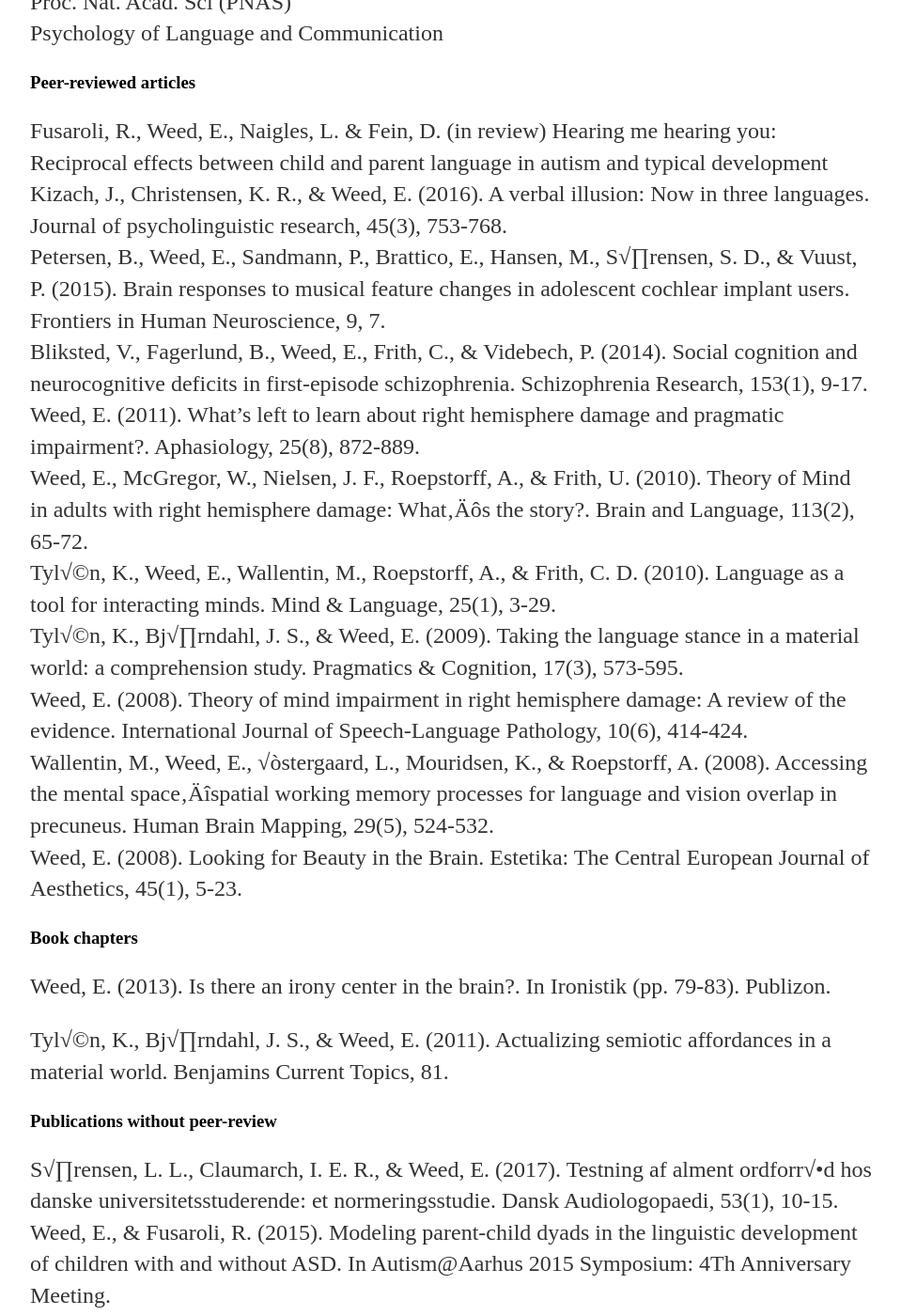
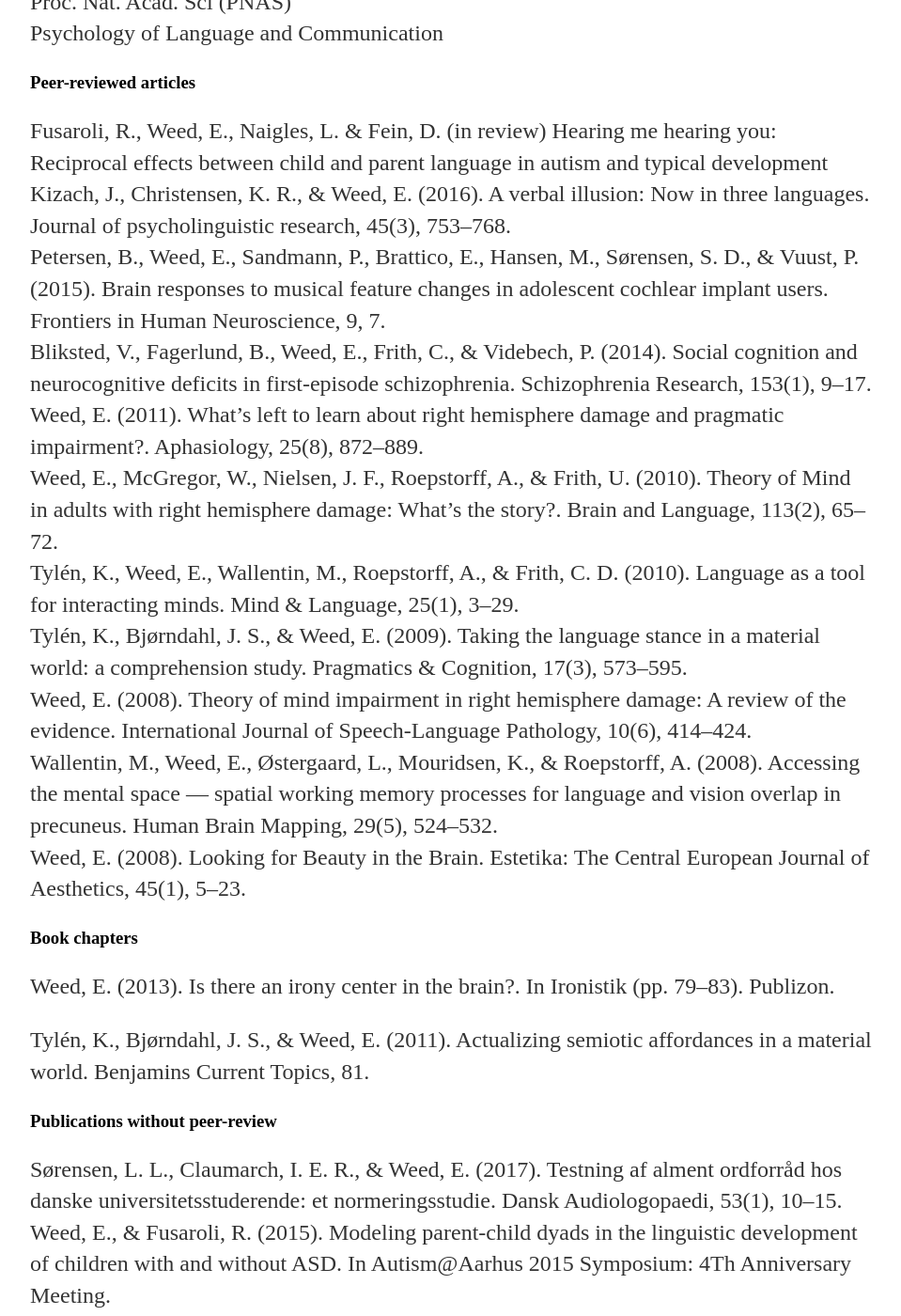
Before and after one commit to ethanweed/ethanweed.github.io, a Jekyll site: the page built from cv/index.html, in a window 1280 px wide and 1400 px high, scrolled down 3996 px. Shown: the whole window at 94% size, without its empty margins (160-1119 px from the left). Built offline with Jekyll 4.4.1, drawn with Linux system fonts in a browser that asks for light colours; some of the changed text lies outside the part shown.

Commit message:
fixed unicode characters
Using markdown services to change md to html causes unicode problems, but using Marked2 does not.

```diff
--- a/cv/index.html
+++ b/cv/index.html
@@ -44,21 +44,21 @@ http://cc.au.dk/forskning/forskningscentre/language-as-a-tool-for-learning/</p>
 
 <h3 id="othercourses">Other courses</h3>
 
-<p>2013: Graduate Certificate in Tertiary Teaching, Aarhus University <br />
-2012: ERP Bootcamp, Department of Psychology, Copenhagen University <br />
-2007: Wellcome Trust Centre for Neuroimaging SPM course <br />
+<p>2013: Graduate Certificate in Tertiary Teaching, Aarhus University<br/>
+2012: ERP Bootcamp, Department of Psychology, Copenhagen University<br/>
+2007: Wellcome Trust Centre for Neuroimaging SPM course<br/>
 2006: Introduction to MATLAB, Center for Functionally Integrative Neuroscience</p>
 
 <h3 id="publicationmetrics">Publication Metrics</h3>
 
-<p>Peer-reviewed <br />
-Articles: 11 (first/sole author: 4; last author: 2) <br />
-Refereed posters and abstracts: 19 <br />
-Book chapters: 2 (first/sole author: 1; last author: 1) <br />
-Without peer-review <br />
+<p>Peer-reviewed<br/>
+Articles: 11 (first/sole author: 4; last author: 2)<br/>
+Refereed posters and abstracts: 19<br/>
+Book chapters: 2 (first/sole author: 1; last author: 1)<br/>
+Without peer-review<br/>
 Articles and dissemination: 9</p>
 
-<p>Citations: 328 (google scholar April 26, 2018) <br />
+<p>Citations: 328 (google scholar April 26, 2018)<br/>
 H-index: 7 (google scholar April 26, 2018)</p>
 
 <h3 id="supervision">Supervision</h3>
@@ -75,24 +75,24 @@ H-index: 7 (google scholar April 26, 2018)</p>
 
 <h4 id="malevel">MA level</h4>
 
-<p>Cognitive Neurolinguistics: 2009 <br />
-Language of the Brain: 2011 <br />
-Psycholinguistics of Second Language Acquisition: 2012 <br />
-Language Challenges in the Classroom: 2012 <br />
-Statistics for Linguists: 2013 <br />
-Development of Language: Language Acquisition: 2013, 2015 <br />
-Auditory Neuroscience and Speech Processing: 2014 <br />
-Research Workshop: Dyslexia: 2016 <br />
-Research Workshop: Auditory Processing: 2017 <br />
+<p>Cognitive Neurolinguistics: 2009<br/>
+Language of the Brain: 2011<br/>
+Psycholinguistics of Second Language Acquisition: 2012<br/>
+Language Challenges in the Classroom: 2012<br/>
+Statistics for Linguists: 2013<br/>
+Development of Language: Language Acquisition: 2013, 2015<br/>
+Auditory Neuroscience and Speech Processing: 2014<br/>
+Research Workshop: Dyslexia: 2016<br/>
+Research Workshop: Auditory Processing: 2017<br/>
 Child Language Acquisition: 2016 - present</p>
 
 <h4 id="balevel">BA level</h4>
 
-<p>Psycholinguistics: 2009 - 2010 <br />
-Humanities Elective Language and Cognition: 2010 - 2014 <br />
-Language, Cognition, and the Brain: 2011 - present <br />
-Phonetics and Phonology: 2012, 2015 <br />
-Studium Generale (Introduction to Philosophy of Science): 2015 <br />
+<p>Psycholinguistics: 2009 - 2010<br/>
+Humanities Elective Language and Cognition: 2010 - 2014<br/>
+Language, Cognition, and the Brain: 2011 - present<br/>
+Phonetics and Phonology: 2012, 2015<br/>
+Studium Generale (Introduction to Philosophy of Science): 2015<br/>
 Text Analysis: 2018</p>
 
 <h3 id="dissemination">Dissemination</h3>
@@ -101,69 +101,69 @@ Text Analysis: 2018</p>
 
 <h3 id="managementandadministration">Management and Administration</h3>
 
-<p>2018: Center Leader, Language as a Tool for Learning Center, AU <br />
-2018: Study Board Representative, Department of Language, Cognitive Science and Semitics, AU <br />
-2018: Study Coordinator, Linguistics <br />
+<p>2018: Center Leader, Language as a Tool for Learning Center, AU<br/>
+2018: Study Board Representative, Department of Language, Cognitive Science and Semitics, AU<br/>
+2018: Study Coordinator, Linguistics<br/>
 2018: Internship Coordinator, Linguistics</p>
 
 <h3 id="researchgrants">Research Grants</h3>
 
-<p>2013-2018: Interacting Minds small grants for projects: ‚"Music, Voice, and Auditory Brainstem Response‚" ‚"Hearing What You‚Äôre Thinking‚" ‚"Clinical Voices‚" ‚"How well do cloze tests really test reading comprehension in Danish higher-education students?‚" <br />
+<p>2013&#8211;2018: Interacting Minds small grants for projects: “Music, Voice, and Auditory Brainstem Response” “Hearing What You’re Thinking” “Clinical Voices” “How well do cloze tests really test reading comprehension in Danish higher-education students?”<br/>
 2018: AU Funding for Language as a Tool for Learning Center</p>
 
 <h3 id="reviewing">Reviewing</h3>
 
-<p>Grant reviewing <br />
-2012: Israel Science Foundation (ISF) <br />
-PhD thesis evaluation <br />
-2018: Aymeric Duval-Markussen, Aarhus University (committee chairman) <br />
-2017: Magnus Hamnn, Aarhus University (committee chairman) <br />
-2016: Jens Sand √òstergaard, Aarhus University (committee chairman) <br />
-Positions <br />
-2015: PhD application committee, Graduate program for Language, Linguistics and Cognition, AU <br />
-Reviews for international journals <br />
-Aphasiology <br />
-Journal of Child Language <br />
-Journal of Neuroscience <br />
-Proc. Nat. Acad. Sci (PNAS) <br />
-Psychology of Language and Communication  </p>
+<p>Grant reviewing<br/>
+2012: Israel Science Foundation (ISF)<br/>
+PhD thesis evaluation<br/>
+2018: Aymeric Duval-Markussen, Aarhus University (committee chairman)<br/>
+2017: Magnus Hamnn, Aarhus University (committee chairman)<br/>
+2016: Jens Sand Østergaard, Aarhus University (committee chairman)<br/>
+Positions<br/>
+2015: PhD application committee, Graduate program for Language, Linguistics and Cognition, AU<br/>
+Reviews for international journals<br/>
+Aphasiology<br/>
+Journal of Child Language<br/>
+Journal of Neuroscience<br/>
+Proc. Nat. Acad. Sci (PNAS)<br/>
+Psychology of Language and Communication </p>
 
 <h3 id="peer-reviewedarticles">Peer-reviewed articles</h3>
 
-<p>Fusaroli, R., Weed, E., Naigles, L. &amp; Fein, D. (in review) Hearing me hearing you: Reciprocal effects between child and parent language in autism and typical development <br />
-Kizach, J., Christensen, K. R., &amp; Weed, E. (2016). A verbal illusion: Now in three languages. Journal of psycholinguistic research, 45(3), 753-768. <br />
-Petersen, B., Weed, E., Sandmann, P., Brattico, E., Hansen, M., S√∏rensen, S. D., &amp; Vuust, P. (2015). Brain responses to musical feature changes in adolescent cochlear implant users. Frontiers in Human Neuroscience, 9, 7. <br />
-Bliksted, V., Fagerlund, B., Weed, E., Frith, C., &amp; Videbech, P. (2014). Social cognition and neurocognitive deficits in first-episode schizophrenia. Schizophrenia Research, 153(1), 9-17. <br />
-Weed, E. (2011). What&#8217;s left to learn about right hemisphere damage and pragmatic impairment?. Aphasiology, 25(8), 872-889. <br />
-Weed, E., McGregor, W., Nielsen, J. F., Roepstorff, A., &amp; Frith, U. (2010). Theory of Mind in adults with right hemisphere damage: What‚Äôs the story?. Brain and Language, 113(2), 65-72. <br />
-Tyl√©n, K., Weed, E., Wallentin, M., Roepstorff, A., &amp; Frith, C. D. (2010). Language as a tool for interacting minds. Mind &amp; Language, 25(1), 3-29. <br />
-Tyl√©n, K., Bj√∏rndahl, J. S., &amp; Weed, E. (2009). Taking the language stance in a material world: a comprehension study. Pragmatics &amp; Cognition, 17(3), 573-595. <br />
-Weed, E. (2008). Theory of mind impairment in right hemisphere damage: A review of the evidence. International Journal of Speech-Language Pathology, 10(6), 414-424. <br />
-Wallentin, M., Weed, E., √òstergaard, L., Mouridsen, K., &amp; Roepstorff, A. (2008). Accessing the mental space‚Äîspatial working memory processes for language and vision overlap in precuneus. Human Brain Mapping, 29(5), 524-532. <br />
-Weed, E. (2008). Looking for Beauty in the Brain. Estetika: The Central European Journal of Aesthetics, 45(1), 5-23.</p>
+<p>Fusaroli, R., Weed, E., Naigles, L. &amp; Fein, D. (in review) Hearing me hearing you: Reciprocal effects between child and parent language in autism and typical development<br/>
+Kizach, J., Christensen, K. R., &amp; Weed, E. (2016). A verbal illusion: Now in three languages. Journal of psycholinguistic research, 45(3), 753&#8211;768.<br/>
+Petersen, B., Weed, E., Sandmann, P., Brattico, E., Hansen, M., Sørensen, S. D., &amp; Vuust, P. (2015). Brain responses to musical feature changes in adolescent cochlear implant users. Frontiers in Human Neuroscience, 9, 7.<br/>
+Bliksted, V., Fagerlund, B., Weed, E., Frith, C., &amp; Videbech, P. (2014). Social cognition and neurocognitive deficits in first-episode schizophrenia. Schizophrenia Research, 153(1), 9&#8211;17.<br/>
+Weed, E. (2011). What&#8217;s left to learn about right hemisphere damage and pragmatic impairment?. Aphasiology, 25(8), 872&#8211;889.<br/>
+Weed, E., McGregor, W., Nielsen, J. F., Roepstorff, A., &amp; Frith, U. (2010). Theory of Mind in adults with right hemisphere damage: What’s the story?. Brain and Language, 113(2), 65&#8211;72.<br/>
+Tylén, K., Weed, E., Wallentin, M., Roepstorff, A., &amp; Frith, C. D. (2010). Language as a tool for interacting minds. Mind &amp; Language, 25(1), 3&#8211;29.<br/>
+Tylén, K., Bjørndahl, J. S., &amp; Weed, E. (2009). Taking the language stance in a material world: a comprehension study. Pragmatics &amp; Cognition, 17(3), 573&#8211;595.<br/>
+Weed, E. (2008). Theory of mind impairment in right hemisphere damage: A review of the evidence. International Journal of Speech-Language Pathology, 10(6), 414&#8211;424.<br/>
+Wallentin, M., Weed, E., Østergaard, L., Mouridsen, K., &amp; Roepstorff, A. (2008). Accessing the mental space — spatial working memory processes for language and vision overlap in precuneus. Human Brain Mapping, 29(5), 524&#8211;532.<br/>
+Weed, E. (2008). Looking for Beauty in the Brain. Estetika: The Central European Journal of Aesthetics, 45(1), 5&#8211;23.</p>
 
 <h3 id="bookchapters">Book chapters</h3>
 
-<p>Weed, E. (2013). Is there an irony center in the brain?. In Ironistik (pp. 79-83). Publizon.</p>
+<p>Weed, E. (2013). Is there an irony center in the brain?. In Ironistik (pp. 79&#8211;83). Publizon.</p>
 
-<p>Tyl√©n, K., Bj√∏rndahl, J. S., &amp; Weed, E. (2011). Actualizing semiotic affordances in a material world. Benjamins Current Topics, 81.</p>
+<p>Tylén, K., Bjørndahl, J. S., &amp; Weed, E. (2011). Actualizing semiotic affordances in a material world. Benjamins Current Topics, 81.</p>
 
 <h3 id="publicationswithoutpeer-review">Publications without peer-review</h3>
 
-<p>S√∏rensen, L. L., Claumarch, I. E. R., &amp; Weed, E. (2017). Testning af alment ordforr√•d hos danske universitetsstuderende: et normeringsstudie. Dansk Audiologopaedi, 53(1), 10-15. <br />
+<p>Sørensen, L. L., Claumarch, I. E. R., &amp; Weed, E. (2017). Testning af alment ordforråd hos danske universitetsstuderende: et normeringsstudie. Dansk Audiologopaedi, 53(1), 10&#8211;15.<br/>
 Weed, E., &amp; Fusaroli, R. (2015). Modeling parent-child dyads in the linguistic development of children with and without ASD. In Autism@Aarhus 2015 Symposium: 4Th Anniversary Meeting.</p>
 
 <p>Weed, E., Kratschmer, A. R., Lieberoth, A., &amp; Pedersen, M. N. (2014). Wireless EEG for field study: Checking the data quality.</p>
 
 <p>Zareini, B., Nielsen, J. F., Kock-Jensen, C., Vuust, P., Weed, E., Pedersen, M. N., &amp; Overgaard, M. (2013). Cognitive Complexity and Disorders of Consciousness.</p>
 
-<p>Weed, E. (2013). A Review of Palmer, SE and Shimamura, AP eds., Aesthetic Science. Estetika, 6(1), 128-133.</p>
+<p>Weed, E. (2013). A Review of Palmer, SE and Shimamura, AP eds., Aesthetic Science. Estetika, 6(1), 128&#8211;133.</p>
 
-<p>Weed, E. (2009). N√•r ‚"Godt g√•et‚" betyder ‚"dumt gjort‚". Logos: Audiologop√¶disk Tidsskrift, (57), 12-13.</p>
+<p>Weed, E. (2009). Når ”Godt gået” betyder ”dumt gjort”. Logos: Audiologopædisk Tidsskrift, (57), 12&#8211;13.</p>
 
-<p>Weed, E. (2004). A Labyrinth Of Symbols Exploring ‚ÄòThe Garden Of Forking Paths‚Äô. Variaciones Borges, 18, 161-189.</p>
+<p>Weed, E. (2004). A Labyrinth Of Symbols Exploring ‘The Garden Of Forking Paths’. Variaciones Borges, 18, 161&#8211;189.</p>
 
-<p>Weed, E. (2004). Aspectos De La Citaci√≥n En ‚"Tl√∂n, Uqbar, Orbis Tertius‚". Variaciones Borges, 17, 21-42.</p>
+<p>Weed, E. (2004). Aspectos De La Citación En “Tlön, Uqbar, Orbis Tertius”. Variaciones Borges, 17, 21&#8211;42.</p>
 
 <p>Weed, E. (2007). Bits and pieces: perception, cognition, and language in patients with damage to the right cerebral hemisphere. In Language in cognition, cognition in language, Aarhus University</p>
 
@@ -197,16 +197,16 @@ Weed, E., &amp; Fusaroli, R. (2015). Modeling parent-child dyads in the linguist
 
 <p>Weed, E., Kratschmer, A. R., &amp; Pedersen, M. N. (2014). Testing the validity of wireless EEG for cognitive research with auditory and visual paradigms. In SNL 2014-Society for the Neurobiology of Language.</p>
 
-<p>Fusaroli, R., Bang, D., &amp; Weed, E. (2013). Non-linear analyses of speech and prosody in asperger‚Äôs syndrome. In International Meeting For Autism Research.</p>
+<p>Fusaroli, R., Bang, D., &amp; Weed, E. (2013). Non-linear analyses of speech and prosody in asperger’s syndrome. In International Meeting For Autism Research.</p>
 
-<p>Fusaroli, R., Tyl√©n, K., Simonsen, A., &amp; Weed, E. (2013). Non-linear dynamics of voice in mental disorders. Cog Sci.</p>
+<p>Fusaroli, R., Tylén, K., Simonsen, A., &amp; Weed, E. (2013). Non-linear dynamics of voice in mental disorders. Cog Sci.</p>
 
 <p>Petersen, B., Weed, E., Hansen, M., Derdau, S., Sandmann, P., &amp; Vuust, P. (2013). Brain Responses to Language-relevant Musical Features in Adolescent Cochlear Implant Users Before and After an Intensive Music Training Program. Interaction. In Neurobiology of Language Conference</p>
 
 <p>Weed, E., &amp; Fusaroli, R. (2013). Prosodic production in right-hemisphere stroke patients: using temporal dynamics to characterize voice quality. In Neurobiology of Language.</p>
 
-<p>Weed, E., Allen, M. G., &amp; Gramm, D. (2012). Negative ‚"gossip‚" stimuli modulate left-lateralized P1 component while viewing neutral faces. In Neurobiology of Language</p>
+<p>Weed, E., Allen, M. G., &amp; Gramm, D. (2012). Negative “gossip” stimuli modulate left-lateralized P1 component while viewing neutral faces. In Neurobiology of Language</p>
 
 <p>Weed, E., &amp; Christensen, P. (2011). Cross-modal integration of affective facial expression and vocal prosody: an EEG study. In The 3rd Conference of the Scandinavian Association for Language and Cognition.</p>
 
-<p>Weed, E., McGregor, W., Feldbaek, J., &amp; Roepstroff, A. (2009). Moving pictures: Using descriptions of animations to assess Theory of Mind in people with right-hemisphere damage. In La ling√º√≠stica ante el reto de la aplicaci√≥n cl√≠nica: actas del II Congreso Internacional de Ling√º√≠stica Cl√≠nica (pp. 247-249). Universidad Nacional de Educaci√≥n a Distancia, UNED.</p>
+<p>Weed, E., McGregor, W., Feldbaek, J., &amp; Roepstroff, A. (2009). Moving pictures: Using descriptions of animations to assess Theory of Mind in people with right-hemisphere damage. In La lingüística ante el reto de la aplicación clínica: actas del II Congreso Internacional de Lingüística Clínica (pp. 247&#8211;249). Universidad Nacional de Educación a Distancia, UNED.</p>
```
Also changed, not shown: other parts of cv/index.html (+17 -17 lines), cv/cv.md (+1 -1 lines).
